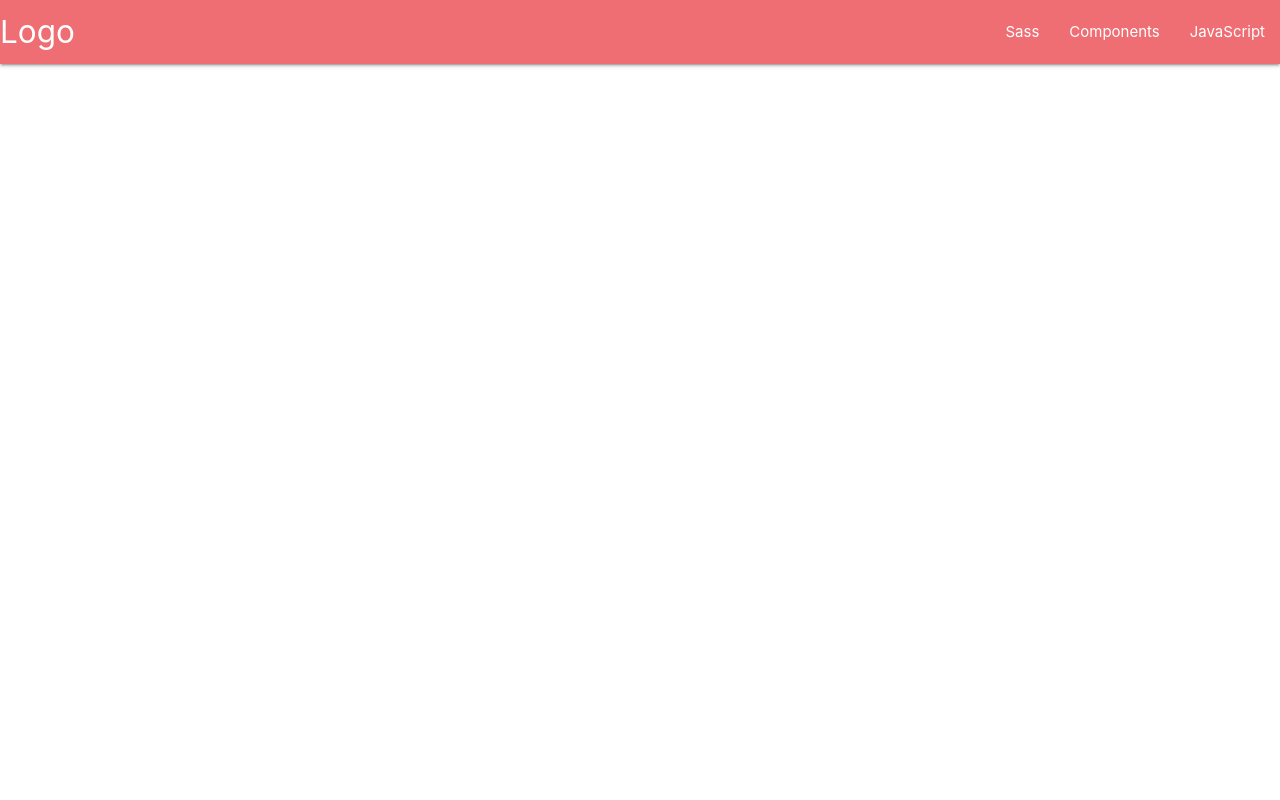
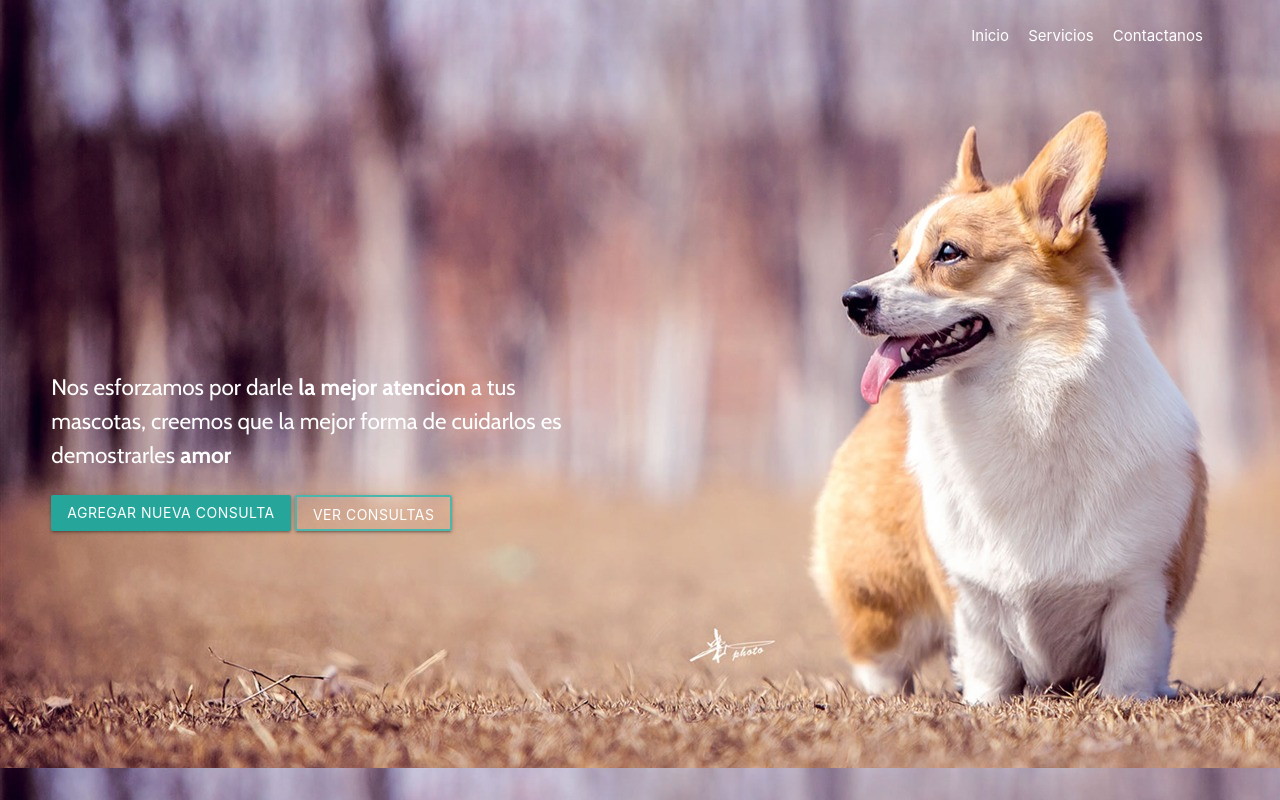
Before and after one commit to Gerson-25/QA-project, a plain HTML site: page public/index.html in a window 1280 px wide. Drawn offline with nearby package versions, Linux system fonts and the light colour scheme; a web font is replaced by a local one.

Commit message:
adding some pages

```diff
--- /dev/null
+++ b/public/css/create.css
@@ -0,0 +1,11 @@
+.form-container{
+    font-family: 'Cabin', sans-serif;
+    margin-top: 70px;
+    padding-left: 40px;
+    height: 90%;
+}
+
+.form-container h5{
+    margin-left: 10px;
+    margin-bottom: 40px;
+}
--- /dev/null
+++ b/public/css/globalStyle.css
@@ -0,0 +1,18 @@
+.nav-container{
+    padding-right: 40px;
+    padding-top: 25px !important;
+    height: 10%;
+}
+
+.nav-container a{
+    padding-right: 15px;
+}
+
+.nav-container a:hover{
+    font-weight: bold;
+    border-bottom: 2px solid black !important;
+}
+
+.row{
+    margin-bottom: 0px !important;
+}
--- a/public/css/index.css
+++ b/public/css/index.css
@@ -1,15 +1,27 @@
 .form-container{
-    width: 100%;
+    padding-left: 40px;
+    height: 90%;
 }
 
-nav{
-
+.website-container{
+    height: 100vh;
+    background-image: url('../img/banner_pet_2.jpg');
 }
 
-.form{
-    width: 80%;
+.home-information{
+    border-radius: 20px;
 }
 
-.list{
-    width: 20%;
+.home-text{
+    font-family: 'Cabin', sans-serif;
+    font-size: 1.5rem;
 }
+
+.home-text span{
+    font-weight: bold;
+}
+
+.ver-consultas{
+    background-color: transparent !important;
+    border: solid #4db6ac 2px !important;
+}
--- /dev/null
+++ b/public/css/services.css
@@ -0,0 +1,10 @@
+.services-list{
+    margin-top: 40px !important;
+}
+.services-list .card-content{
+    font-size: 12px !important;
+}
+
+body{
+    font-family: 'Cabin', sans-serif;
+}
--- a/public/index.html
+++ b/public/index.html
@@ -6,34 +6,37 @@
     <meta name="viewport" content="width=device-width, initial-scale=1.0">
     <title>Document</title>
        <!-- Compiled and minified CSS -->
+    <link rel="stylesheet" href="css/globalStyle.css">
     <link rel="stylesheet" href="../public/css/index.css">
     <link rel="stylesheet" href="https://cdnjs.cloudflare.com/ajax/libs/materialize/1.0.0/css/materialize.min.css">
+    <link rel="preconnect" href="https://fonts.gstatic.com">
+    <link href="https://fonts.googleapis.com/css2?family=Cabin:ital,wght@0,400;0,500;0,700;1,400&family=Dela+Gothic+One&display=swap" rel="stylesheet">
 </head>
 <body>
 
 
+    <div class="website-container row">
         <!--this is the navigation bar-->
-    <nav>
-        <div class="nav-wrapper">
-            <a href="#" class="brand-logo">Logo</a>
-            <ul id="nav-mobile" class="right hide-on-med-and-down">
-              <li><a href="sass.html">Sass</a></li>
-              <li><a href="badges.html">Components</a></li>
-              <li><a href="collapsible.html">JavaScript</a></li>
-            </ul>
+
+        <div class="nav-container offset-s9 col s3">
+            <a href="index.html" class="white-text">Inicio</a>
+            <a href="services.html" class="white-text">Servicios</a>
+            <a href="contact_us.html" class="white-text">Contactanos</a>
         </div>
-    </nav>
 
-    <div class="form-container">
+        <div class="form-container row valign-wrapper col s12">
 
 
             <!--this is the form container-->
-        <div class="form">
-
+            <div class="home-information col s6" style="padding: 40px;">
+                <div class="left home-text white-text">
+                    <p>Nos esforzamos por darle <span>la mejor atencion</span> a tus mascotas, creemos que la mejor forma de cuidarlos es demostrarles <span>amor</span></p>
+                </div>
+                <a class="btn" href="create_appointment.html">agregar nueva consulta</a> <button class="btn ver-consultas">ver consultas</button>
             </div>
 
             <!--this is the list for medical appoiments-->
-        <div class="list">
+            <div class="list col s6">
                 <ul>
                     <li>
 
@@ -42,6 +45,7 @@
             </div>
 
         </div>
+    </div>
 
     <!-- Compiled and minified JavaScript -->
        <script src="https://cdnjs.cloudflare.com/ajax/libs/materialize/1.0.0/js/materialize.min.js"></script>
```
Also changed, not shown: public/contact_us.html (added, +21 -0 lines), public/create_appointment.html (added, +62 -0 lines), public/services.html (added, +106 -0 lines), public/img/banner_pet.jpg (added), public/img/banner_pet_2.jpg (added), public/img/cats.jpg (added), public/img/parrot.jpg (added), public/img/tourtle.jpg (added). Lines whose indentation alone changed are shown as unchanged.
